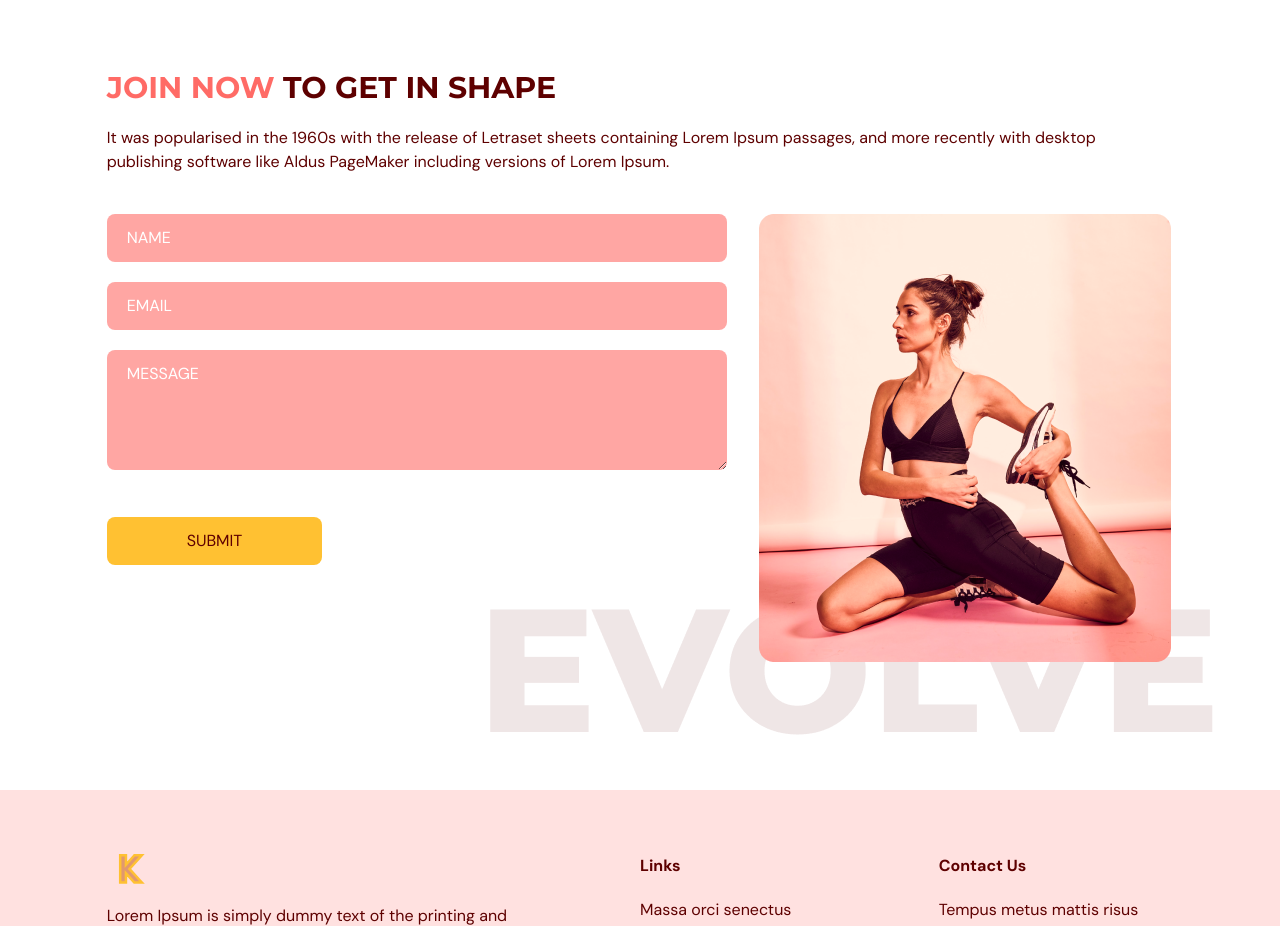
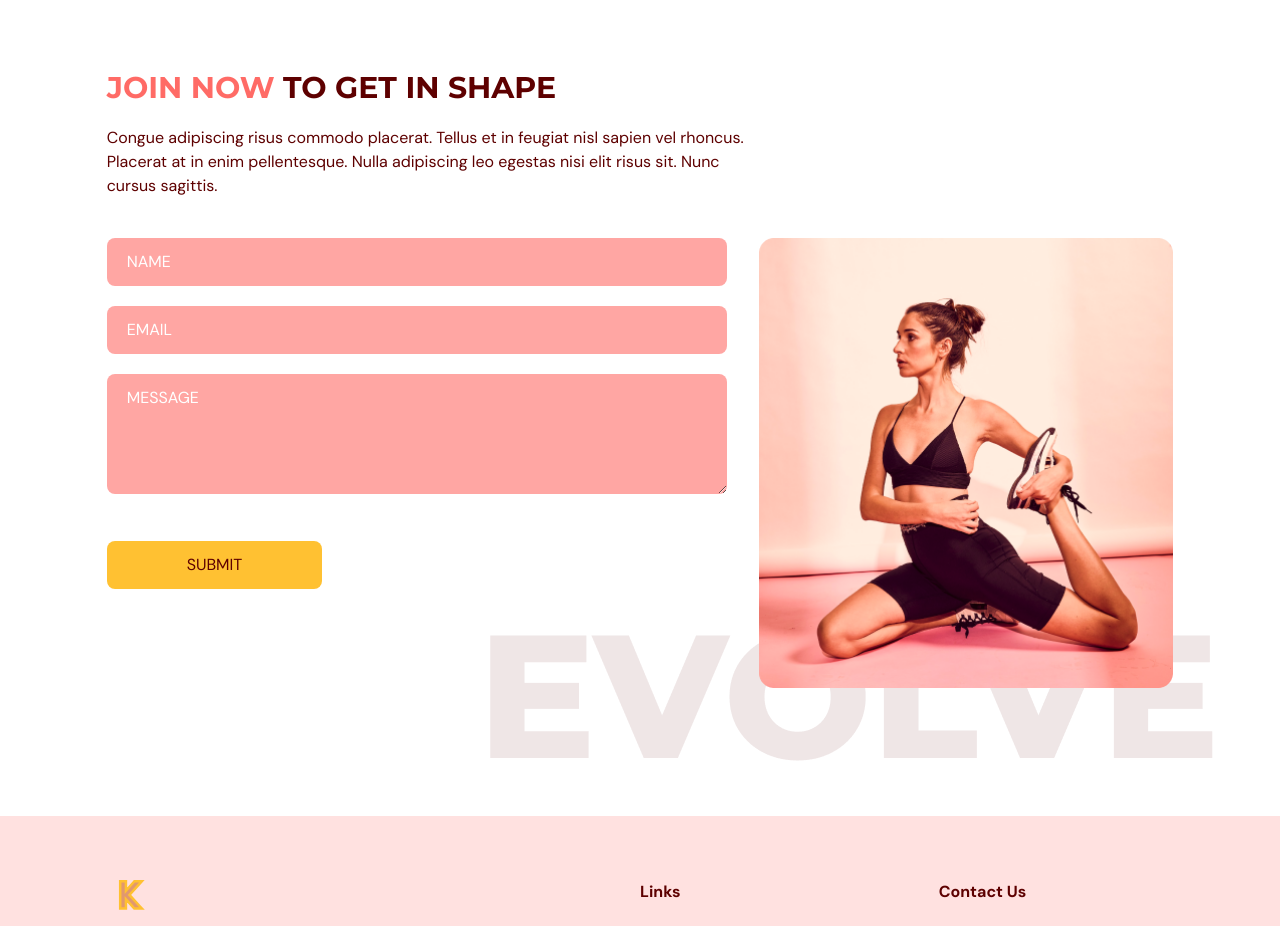
Before and after one commit to kolamat/gym-module, a React (Vite) app: page / in a window 1280 px wide. Shown: the part 3040-3966 px from the top of the page. Built offline with nearby package versions, Linux system fonts and the light colour scheme.

Commit message:
On branch main Your branch is up to date with 'origin/main'.
Changes to be committed:
	modified:   src/scenes/contactUs/ContactUs.tsx
	modified:   src/scenes/ourclasses/Class.tsx
	modified:   src/scenes/ourclasses/OurClasses.tsx

```diff
--- a/src/scenes/contactUs/ContactUs.tsx
+++ b/src/scenes/contactUs/ContactUs.tsx
@@ -9,7 +9,9 @@ type Props = {
 };
 
 const ContactUs = ({ setSelectedPage }: Props) => {
-  const inputStyles = `mb-5 w-full rounded-lg bg-primary-300 px-5 py-3 placeholder-white`;
+  const inputStyles = `mb-5 w-full rounded-lg bg-primary-300
+    px-5 py-3 placeholder-white`;
+
   const {
     register,
     trigger,
@@ -30,26 +32,27 @@ const ContactUs = ({ setSelectedPage }: Props) => {
       >
         {/* HEADER */}
         <motion.div
+          className="md:w-3/5"
           initial="hidden"
           whileInView="visible"
           viewport={{ once: true, amount: 0.5 }}
           transition={{ duration: 0.5 }}
           variants={{
-            hidden: { opacity: 0, y: -100 },
-            visible: { opacity: 1, y: 0 },
+            hidden: { opacity: 0, x: -50 },
+            visible: { opacity: 1, x: 0 },
           }}
         >
           <Htext>
             <span className="text-primary-500">JOIN NOW</span> TO GET IN SHAPE
           </Htext>
           <p className="my-5">
-            It was popularised in the 1960s with the release of Letraset sheets
-            containing Lorem Ipsum passages, and more recently with desktop
-            publishing software like Aldus PageMaker including versions of Lorem
-            Ipsum.
+            Congue adipiscing risus commodo placerat. Tellus et in feugiat nisl
+            sapien vel rhoncus. Placerat at in enim pellentesque. Nulla
+            adipiscing leo egestas nisi elit risus sit. Nunc cursus sagittis.
           </p>
         </motion.div>
-        {/* FORM -AND-IMAGE  */}
+
+        {/* FORM AND IMAGE */}
         <div className="mt-10 justify-between gap-8 md:flex">
           <motion.div
             className="mt-10 basis-3/5 md:mt-0"
@@ -58,14 +61,14 @@ const ContactUs = ({ setSelectedPage }: Props) => {
             viewport={{ once: true, amount: 0.5 }}
             transition={{ duration: 0.5 }}
             variants={{
-              hidden: { opacity: 0, x: -100 },
-              visible: { opacity: 1, x: 0 },
+              hidden: { opacity: 0, y: 50 },
+              visible: { opacity: 1, y: 0 },
             }}
           >
             <form
               target="_blank"
               onSubmit={onSubmit}
-              action="https://formsubmit.co/70e24ba9ecf7e9a2b20c875223e6596e"
+              action="https://formsubmit.co/e8a5bdfa807605332f809e5656e27c6e"
               method="POST"
             >
               <input
@@ -80,7 +83,7 @@ const ContactUs = ({ setSelectedPage }: Props) => {
               {errors.name && (
                 <p className="mt-1 text-primary-500">
                   {errors.name.type === "required" && "This field is required."}
-                  {errors.name.type === "MaxLength" &&
+                  {errors.name.type === "maxLength" &&
                     "Max length is 100 char."}
                 </p>
               )}
@@ -98,9 +101,10 @@ const ContactUs = ({ setSelectedPage }: Props) => {
                 <p className="mt-1 text-primary-500">
                   {errors.email.type === "required" &&
                     "This field is required."}
-                  {errors.email.type === "pattern" && "invalid email address."}
+                  {errors.email.type === "pattern" && "Invalid email address."}
                 </p>
               )}
+
               <textarea
                 className={inputStyles}
                 placeholder="MESSAGE"
@@ -115,7 +119,7 @@ const ContactUs = ({ setSelectedPage }: Props) => {
                 <p className="mt-1 text-primary-500">
                   {errors.message.type === "required" &&
                     "This field is required."}
-                  {errors.message.type === "MaxLength" &&
+                  {errors.message.type === "maxLength" &&
                     "Max length is 2000 char."}
                 </p>
               )}
@@ -128,6 +132,7 @@ const ContactUs = ({ setSelectedPage }: Props) => {
               </button>
             </form>
           </motion.div>
+
           <motion.div
             className="relative mt-16 basis-2/5 md:mt-0"
             initial="hidden"
@@ -135,12 +140,16 @@ const ContactUs = ({ setSelectedPage }: Props) => {
             viewport={{ once: true, amount: 0.5 }}
             transition={{ delay: 0.2, duration: 0.5 }}
             variants={{
-              hidden: { opacity: 0, x: 100 },
-              visible: { opacity: 1, x: 0 },
+              hidden: { opacity: 0, y: 50 },
+              visible: { opacity: 1, y: 0 },
             }}
           >
-            <div className="md:before:content-evolvetext w-full before:absolute before:-bottom-20 before:-right-10 before:z-[-1]">
-              <img src={ContactUsPageGraphic} alt="contact-us-page-graphic" />
+            <div className="w-full before:absolute before:-bottom-20 before:-right-10 before:z-[-1] md:before:content-evolvetext">
+              <img
+                className="w-full"
+                alt="contact-us-page-graphic"
+                src={ContactUsPageGraphic}
+              />
             </div>
           </motion.div>
         </div>
--- a/src/scenes/ourclasses/Class.tsx
+++ b/src/scenes/ourclasses/Class.tsx
@@ -1,23 +1,46 @@
-import { SelectedPage } from "../../shared/types";
+// import { SelectedPage } from "../../shared/types";
+
+// type Props = {
+//   name: string;
+//   description?: string;
+//   image: string;
+//   setSelectedPage: (value: SelectedPage) => void;
+// };
+
+// const Class = ({ name, description, image }: Props) => {
+//   const overlayStyles = `p-5 absolute z-30 flex h-[380px] w-[450px] flex-col i
+//     tems-center justify-center whitespace-normal bg-primary-500 text-center
+//     text-white opacity-0 transition duration-500 hover:opacity-90`;
+//   return (
+//     <li className="relative mx-5 inline-block h-[380px] w-[450px]">
+//       <div className={overlayStyles}>
+//         <p className="text-2xl">{name}</p>
+//         <p className="mt-5">{description}</p>
+//       </div>
+//       <img src={image} alt={`${image}`} />
+//     </li>
+//   );
+// };
 
 type Props = {
   name: string;
   description?: string;
   image: string;
-  setSelectedPage: (value: SelectedPage) => void;
 };
 
 const Class = ({ name, description, image }: Props) => {
-  const overlayStyles = `p-5 absolute z-30 flex h-[380px] w-[450px] flex-col i
-    tems-center justify-center whitespace-normal bg-primary-500 text-center
-    text-white opacity-0 transition duration-500 hover:opacity-90`;
+  const overlayStyles = `p-5 absolute z-30 flex
+    h-[380px] w-[450px] flex-col items-center justify-center
+    whitespace-normal bg-primary-500 text-center text-white
+    opacity-0 transition duration-500 hover:opacity-90`;
+
   return (
     <li className="relative mx-5 inline-block h-[380px] w-[450px]">
       <div className={overlayStyles}>
         <p className="text-2xl">{name}</p>
         <p className="mt-5">{description}</p>
       </div>
-      <img src={image} alt={`${image}`} />
+      <img alt={`${image}`} src={image} />
     </li>
   );
 };
```
Also changed, not shown: src/scenes/ourclasses/OurClasses.tsx (+39 -0 lines).
